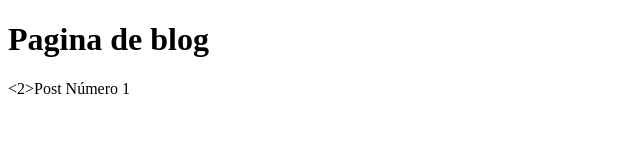
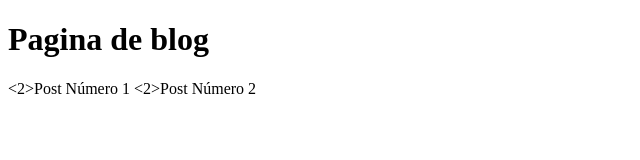
Before and after one commit to zerodls/aulagithub, a plain HTML site: page blog.html in a window 1280 px wide. Shown: the whole page, without its empty margins (0-640 px from the left). Drawn offline with Linux system fonts and the light colour scheme.

Commit message:
update blog

```diff
--- a/blog.html
+++ b/blog.html
@@ -8,5 +8,6 @@
   <body>
     <h1>Pagina de blog</h1>
     <2>Post Número 1</2>
+    <2>Post Número 2</2>
   </body>
 </html>
```
